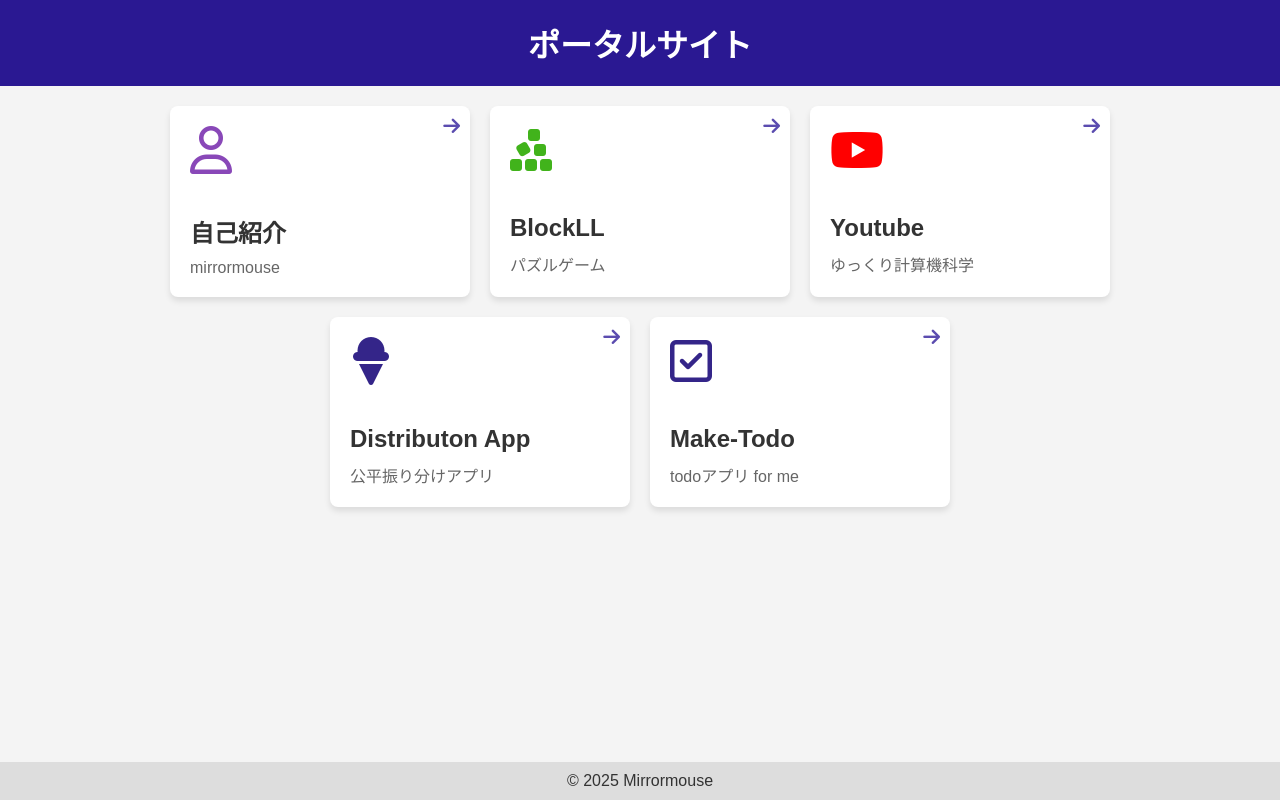
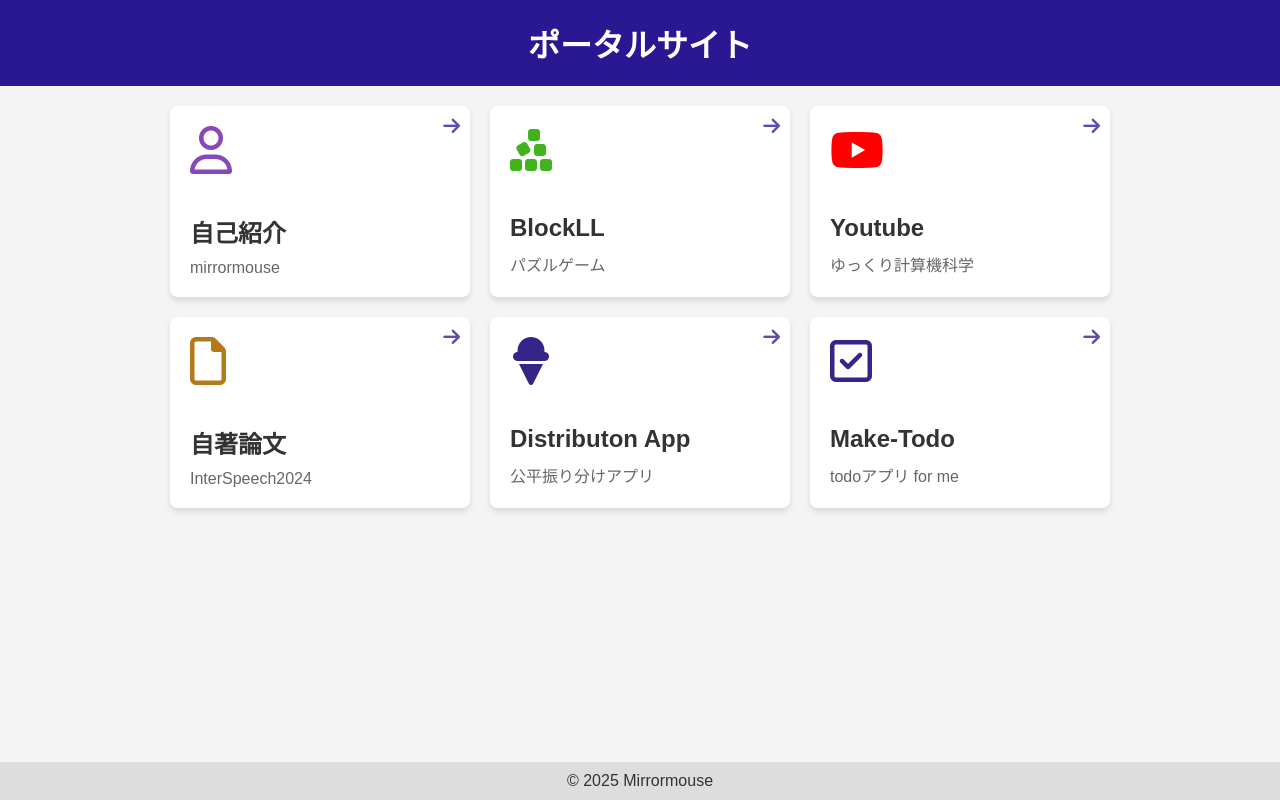
Before and after one commit to mirrormouse/mirrormouse.github.io, a plain HTML site: page index.html in a window 1280 px wide. Drawn offline with Linux system fonts and the light colour scheme.

Commit message:
initial commit

```diff
--- a/css/style.css
+++ b/css/style.css
@@ -91,6 +91,11 @@ main {
     /* Googleアイコンの背景色を変更 */
 }
 
+.card.paper .card-icon i {
+    color: #b3791b;
+    /* Googleアイコンの背景色を変更 */
+}
+
 
 /* コンテンツのスタイル */
 .card-content {
--- a/index.html
+++ b/index.html
@@ -72,6 +72,19 @@
                     <i class="fas fa-arrow-right"></i>
                 </a>
             </div>
+            <div class="card paper">
+                <div class="card-icon">
+                    <i class="fa-regular fa-file"></i>
+                </div>
+                <div class="card-content">
+                    <h2>自著論文</h2>
+                    <p>InterSpeech2024</p>
+                </div>
+                <a href="https://www.isca-archive.org/interspeech_2024/honda24_interspeech.html" class="card-link"
+                    target="_blank">
+                    <i class="fas fa-arrow-right"></i>
+                </a>
+            </div>
             <div class="card utils">
                 <div class="card-icon">
                     <i class="fa-solid fa-ice-cream"></i>
--- a/sw.js
+++ b/sw.js
@@ -1,6 +1,6 @@
 // sw.js
 
-const CACHE_VERSION = 'v3.0.4'; // バージョン番号を更新
+const CACHE_VERSION = 'v3.0.5'; // バージョン番号を更新
 const CACHE_NAME = `site-card-links-cache-${CACHE_VERSION}`;
 const urlsToCache = [
     '/',
```
